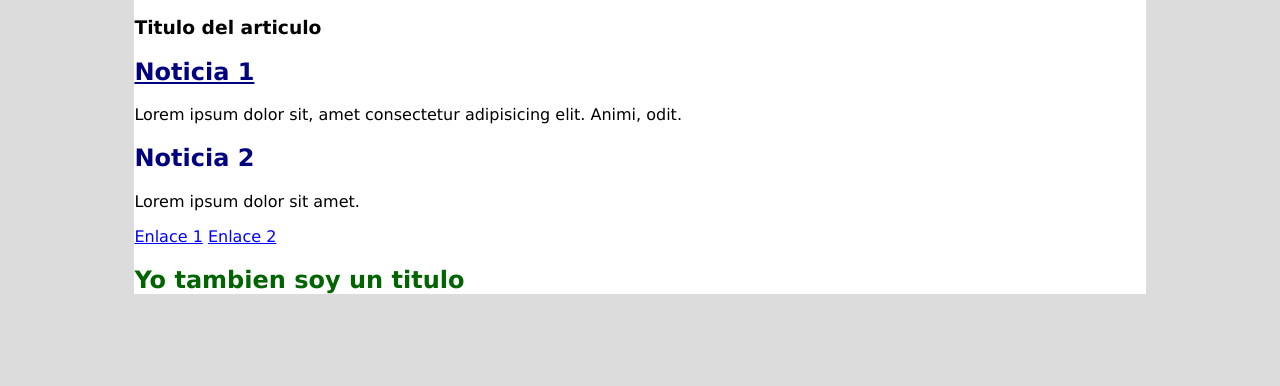
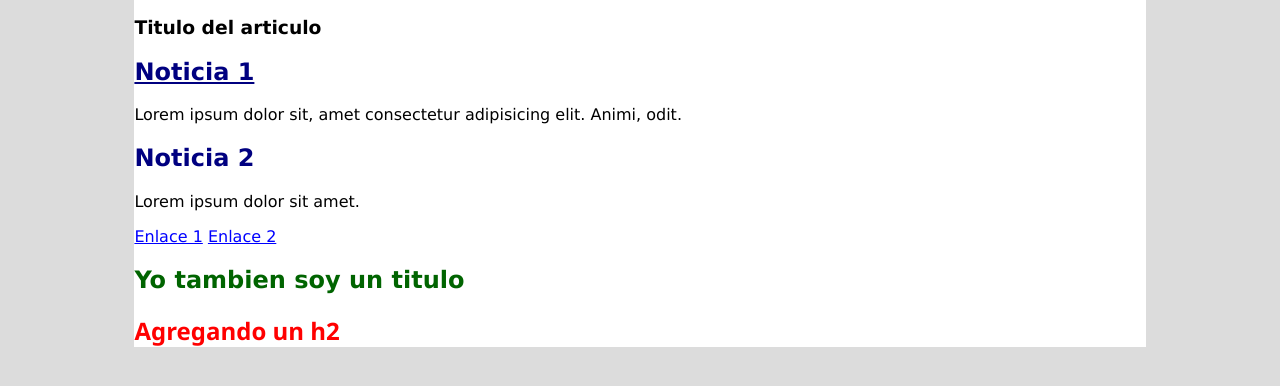
Before and after one commit to guillermocalderon2021/Desarrollo-Web-I, a plain HTML site: page semana2/selectores_avanzados.html in a window 1280 px wide. Shown: the part 152-538 px from the top of the page. Drawn offline with Linux system fonts and the light colour scheme.

Commit message:
Agregando h2

```diff
--- a/semana2/selectores_avanzados.html
+++ b/semana2/selectores_avanzados.html
@@ -21,6 +21,7 @@
             <a href="https://www.google.com/">Enlace 2</a>
         </article>
         <h1>Yo tambien soy un titulo</h1>
+        <h2>Agregando un h2</h2>
     </section>
 </body>
 </html>
```
